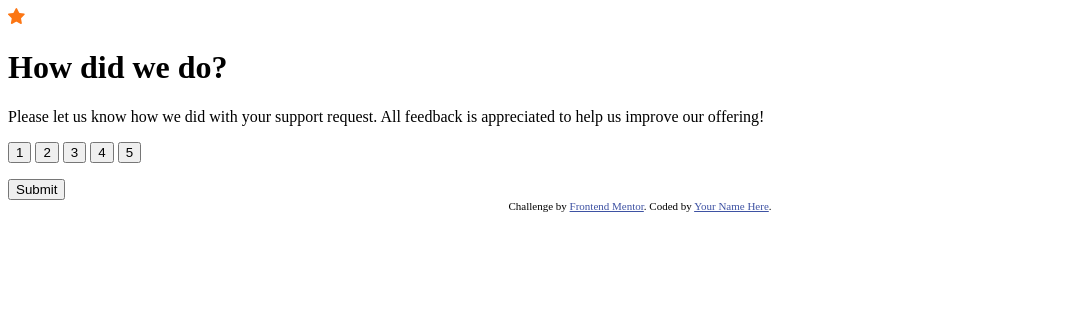
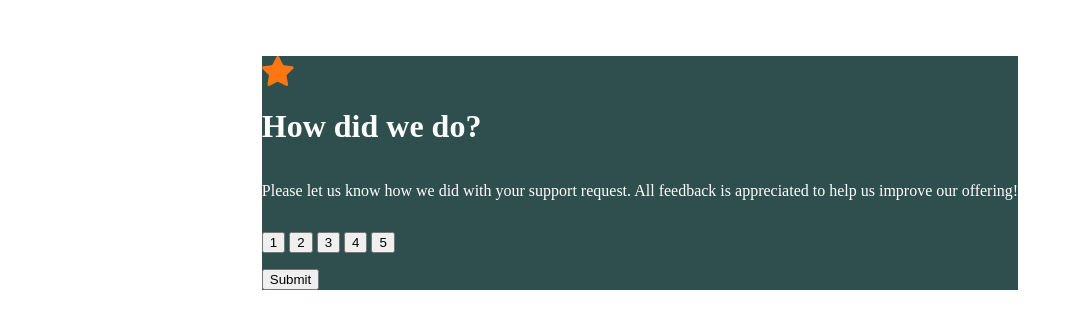
Before and after one commit to laren-im/interactive-rating-component, a plain HTML site: page index.html in a window 1280 px wide. Shown: the whole page, without its empty margins (0-1073 px from the left). Drawn offline with Linux system fonts and the light colour scheme.

Commit message:
create some centerBox property, adjust star img size

```diff
--- a/index.html
+++ b/index.html
@@ -12,7 +12,7 @@
 <body>
 
   <!-- Rating state start -->
-  <div className="centerBox">
+  <div class="centerBox">
     <img src="images/icon-star.svg">
     <h1>How did we do?</h1>
     <p>
--- a/style.css
+++ b/style.css
@@ -1,2 +1,26 @@
-.attribution { font-size: 11px; text-align: center; }
+/*.attribution { font-size: 11px; text-align: center; }
 .attribution a { color: hsl(228, 45%, 44%); }
+*/
+.attribution {
+    display: none;
+}
+
+body {
+    display: flex;
+    justify-content: center;
+    align-items: center;
+    margin: 200px, 600px;
+}
+
+.centerBox {
+    background-color: darkslategray;
+    color: white;
+    margin: 3em 10em;
+    display: flex;
+    flex-direction: column;
+
+}
+
+.centerBox img {
+    max-width: 2rem;
+}
```
